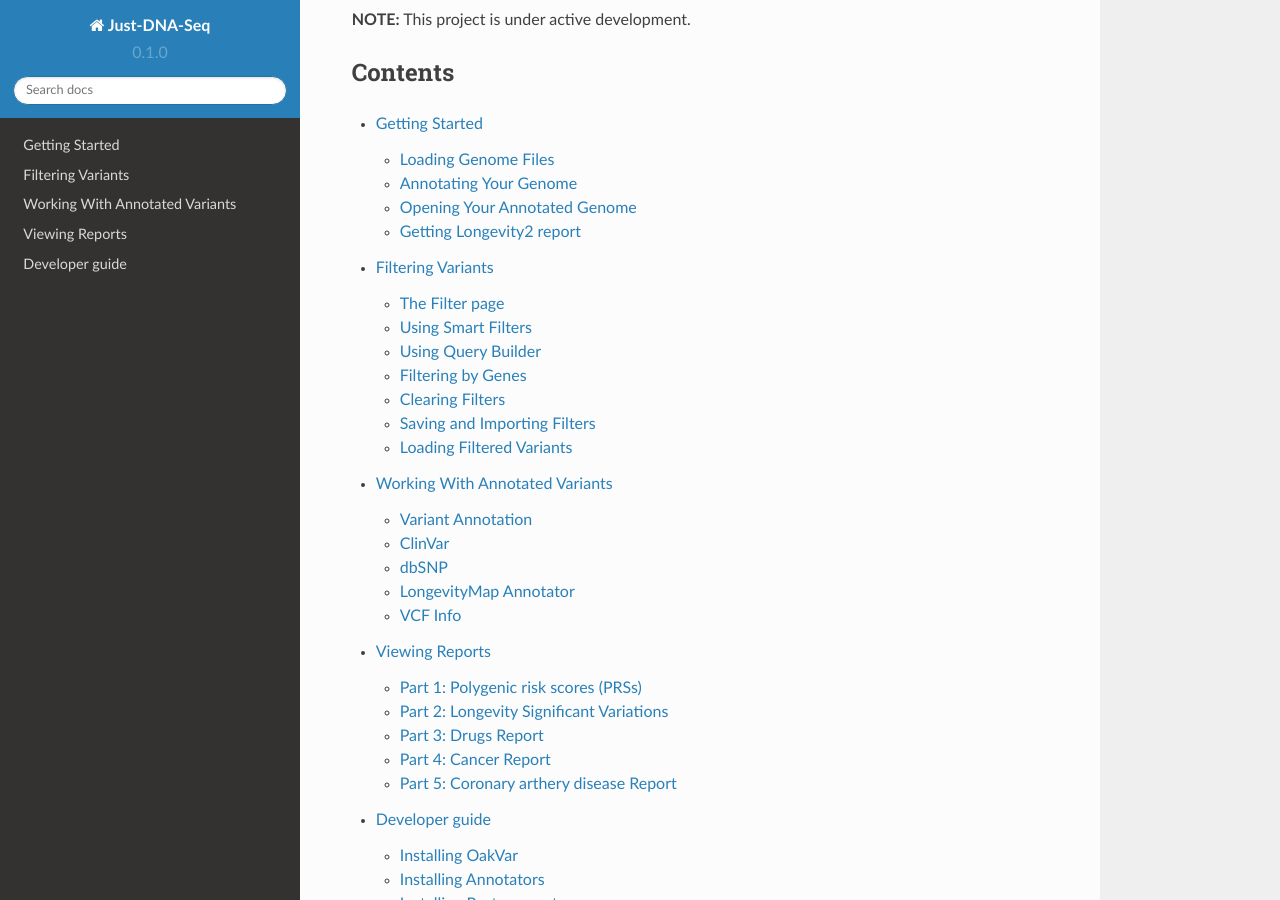
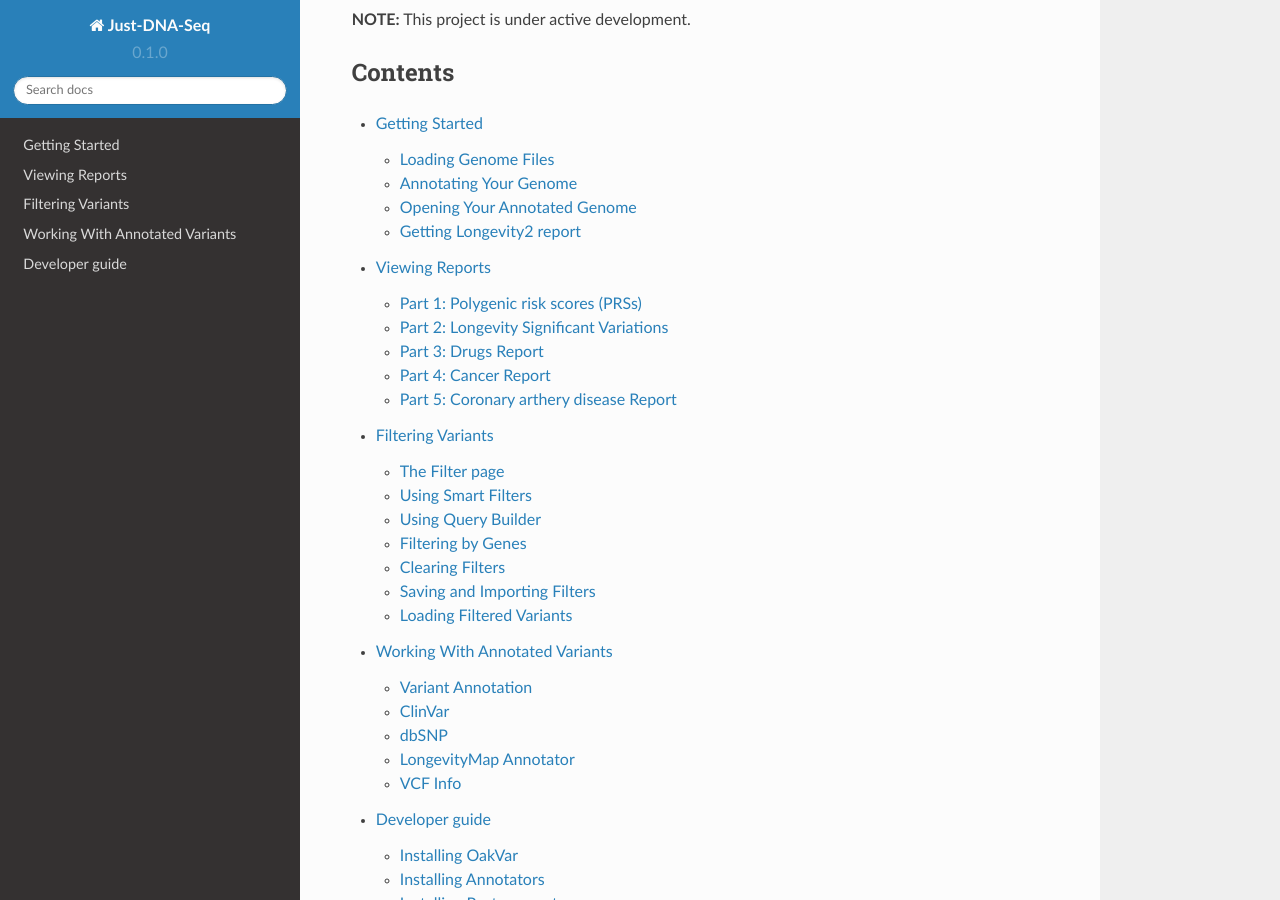
Before and after one commit to dna-seq/just-dna-seq, a Sphinx documentation site: the page built from docs/source/index.rst, in a window 1280 px wide and 900 px high, scrolled down 536 px. Built offline with Sphinx 7.4.7 and the Read the Docs theme 2.0.0, drawn with Linux system fonts in a browser that asks for light colours.

```diff
--- a/docs/source/index.rst
+++ b/docs/source/index.rst
@@ -18,7 +18,7 @@ Contents
 .. toctree::
 
    getting_started
+   viewing-reports
    filters
    working_with_info
-   viewing-reports
    for_developers
```
